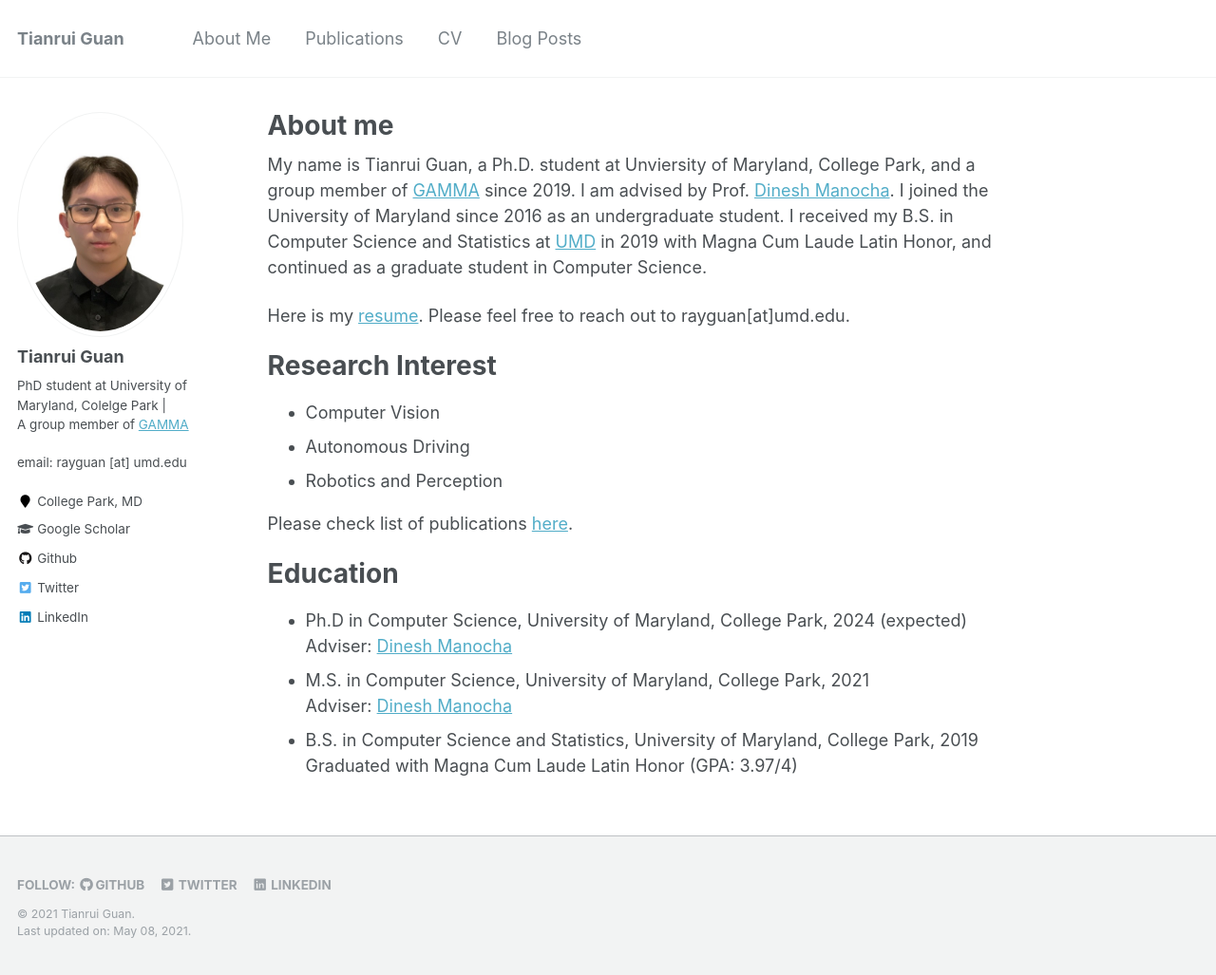
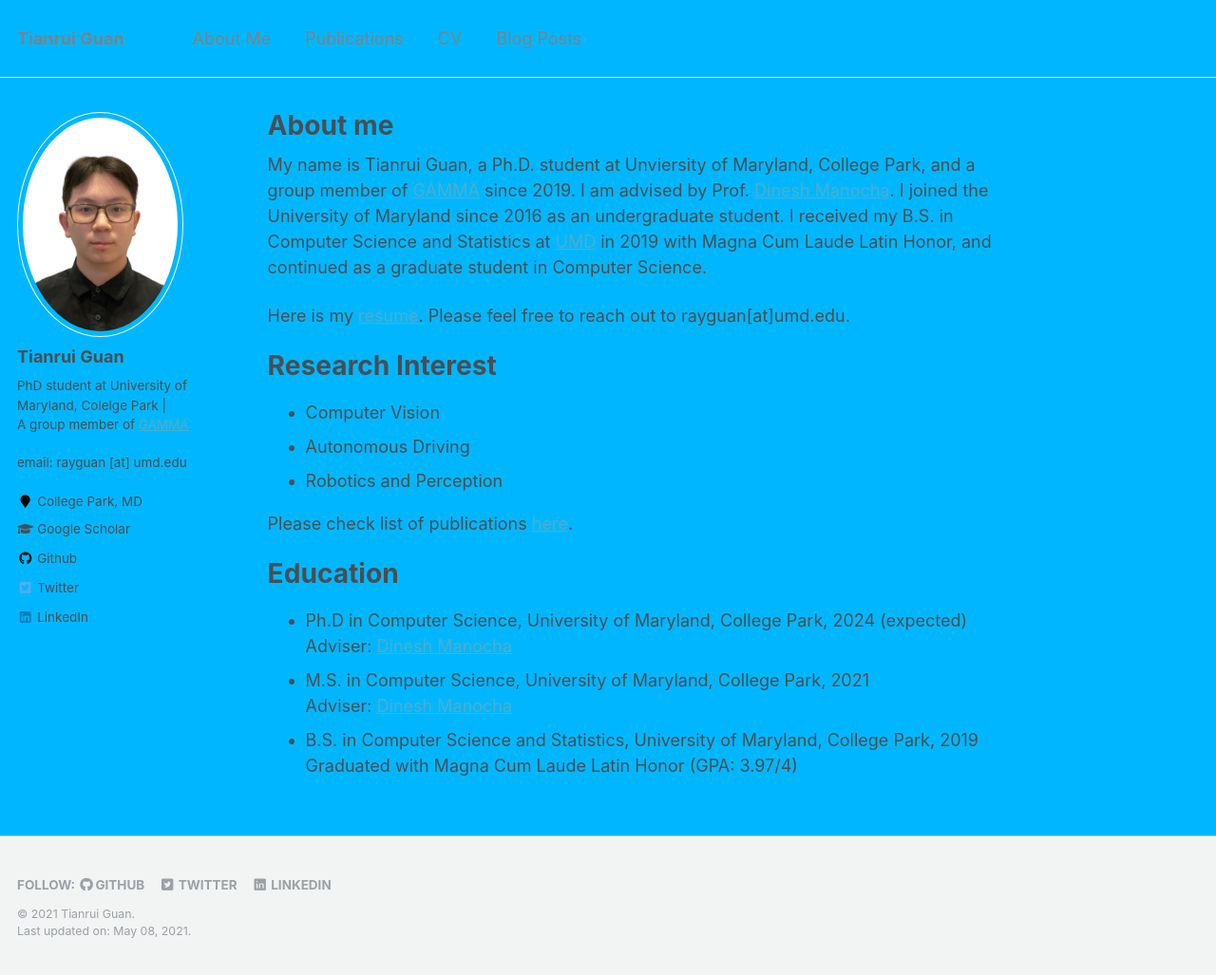
Before and after one commit to rayguan97/rayguan97.github.io, a Jekyll site: the page built from _pages/about.md, in a window 1280 px wide and 1027 px high. Shown: the whole window at 95% size. Built offline with Jekyll 4.4.1, drawn with Linux system fonts in a browser that asks for light colours.

Commit message:
color test

```diff
--- a/_sass/_syntax.scss
+++ b/_sass/_syntax.scss
@@ -28,7 +28,7 @@ div.highlighter-rouge, figure.highlight {
   .highlight {
     margin: 0;
     font-family: $monospace;
-    font-size: $type-size-7;
+    font-size: .8125em;
     line-height: 1.8;
   }
 }
--- a/_sass/_variables.scss
+++ b/_sass/_variables.scss
@@ -54,7 +54,7 @@ $light-gray                 : mix(#fff, $gray, 50%);
 $lighter-gray               : mix(#fff, $gray, 90%);
 
 $body-color                 : #fff;
-$background-color           : #fff;
+$background-color           : rgb(0, 183, 255);
 $code-background-color      : #fafafa;
 $code-background-color-dark : $light-gray;
 $text-color                 : $dark-gray;
```
